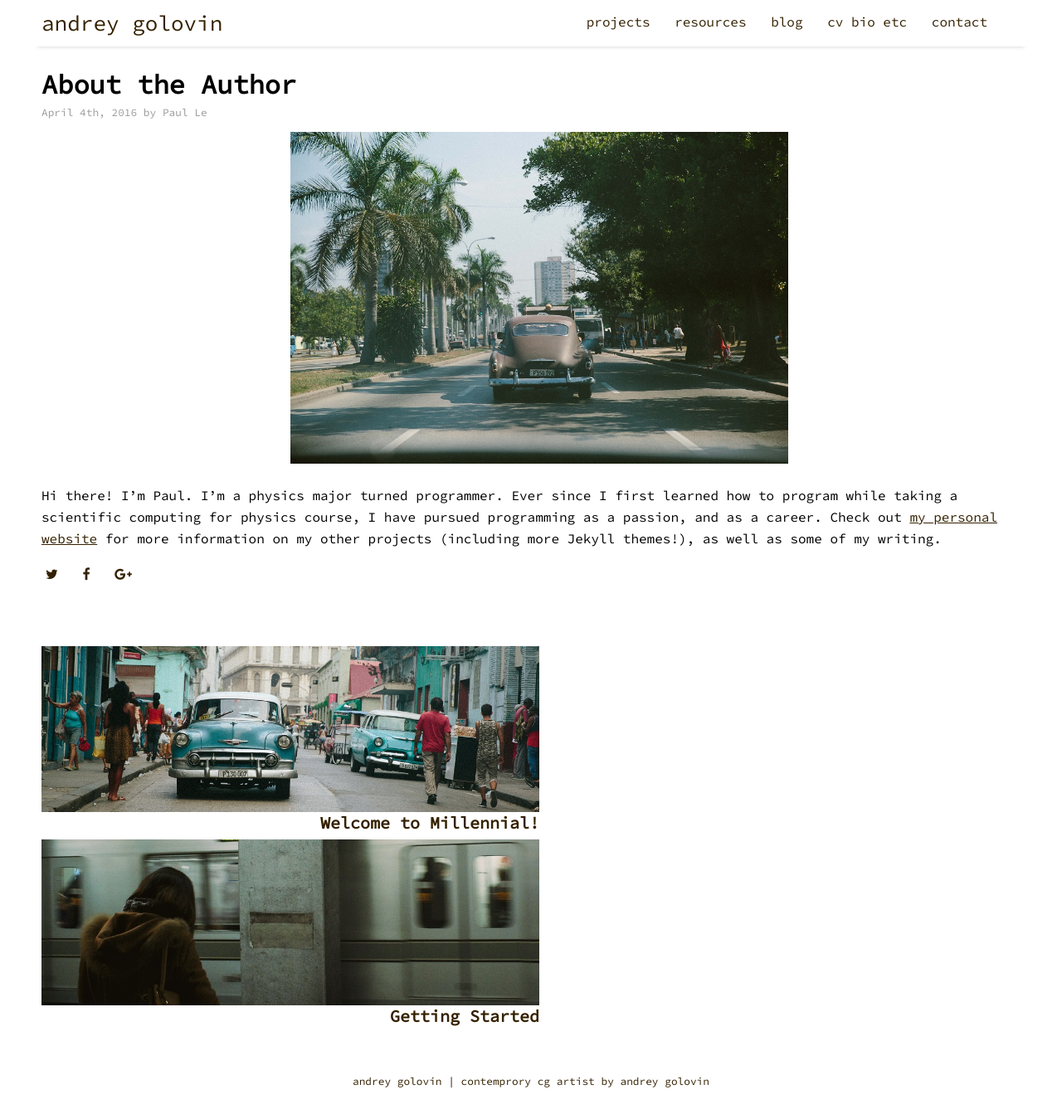
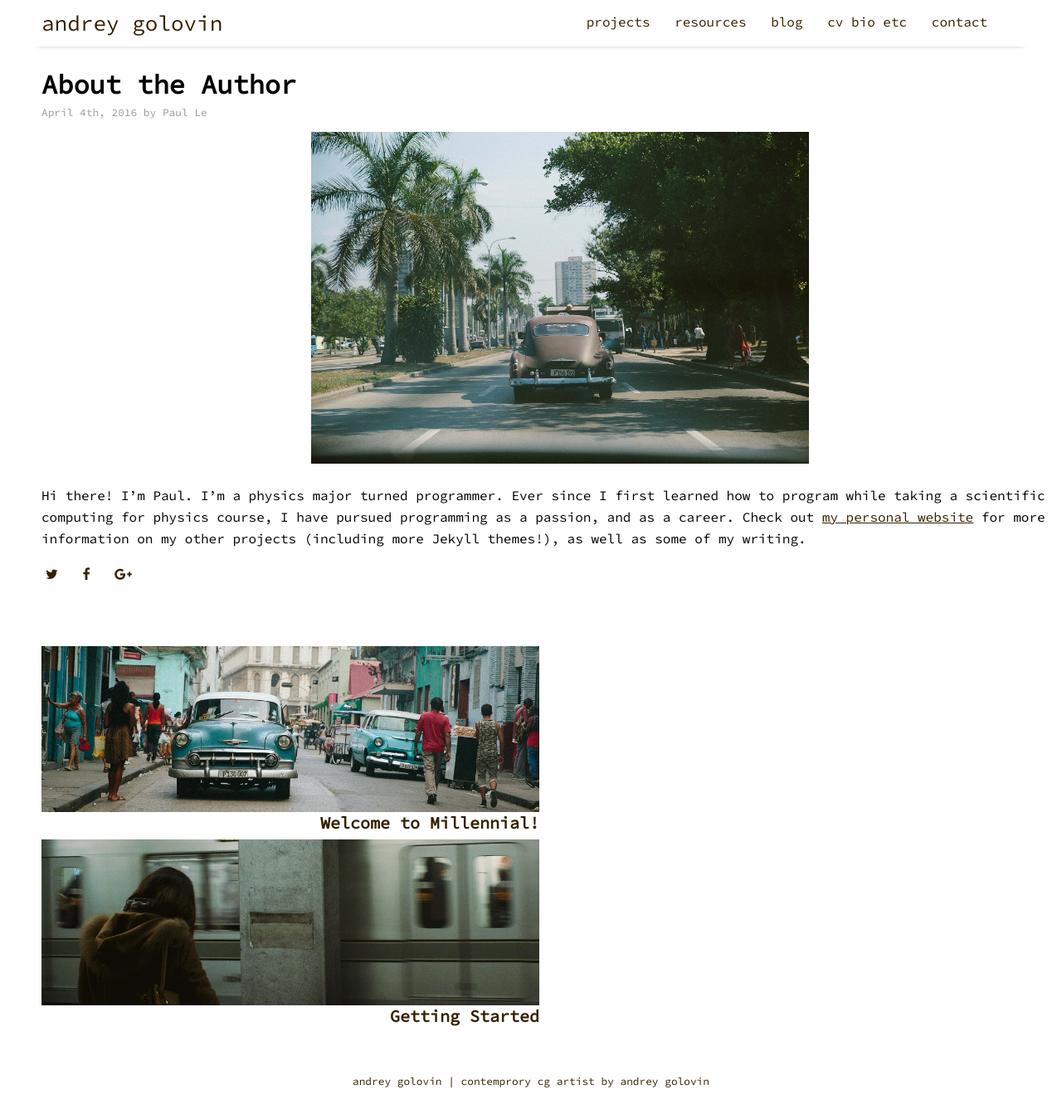
Before and after one commit to agamurian/agamurian.github.io, a Jekyll site: the page built from _posts/2016-04-04-about-the-author.md, in a window 1280 px wide and 1337 px high. Shown: the whole window at 83% size. Built offline with Jekyll 4.4.1, drawn with Linux system fonts in a browser that asks for light colours; nearby versions of some CDN libraries.

Commit message:
Update _post.scss

```diff
--- a/assets/css/_sass/_post.scss
+++ b/assets/css/_sass/_post.scss
@@ -1,5 +1,5 @@
 .page-content {
-  width: 1200px;
+  width: 1250px;
   display: block;
   margin-left: auto;
   margin-right: auto;
```
